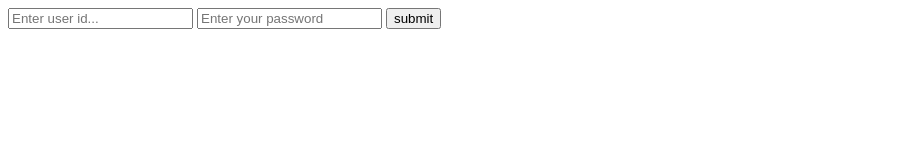
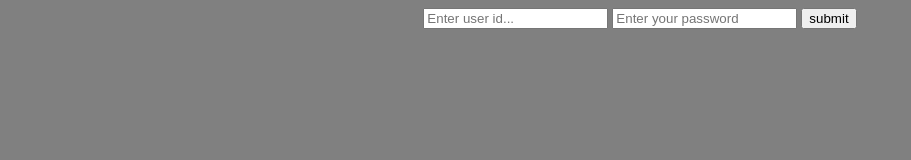
Before and after one commit to Swaing300/Password-Verifier, a plain HTML site: page index.html in a window 1280 px wide. Shown: the whole page, without its empty margins (0-911 px from the left). Drawn offline with Linux system fonts and the light colour scheme.

Commit message:
Update index.html

```diff
--- a/index.html
+++ b/index.html
@@ -1,11 +1,18 @@
 <!DOCTYPE html>
+
 <html lang="en">
+
 <head>
     <meta charset="UTF-8">
     <meta name="viewport" content="width=device-width, initial-scale=1.0">
     <title>Password verifier</title>
     <style>
-
+        body{
+            background-color:gray;
+            justify-content:center;
+            display:flex;
+            align-item:center;
+        }
     </style>
 </head>
 <body>
```
